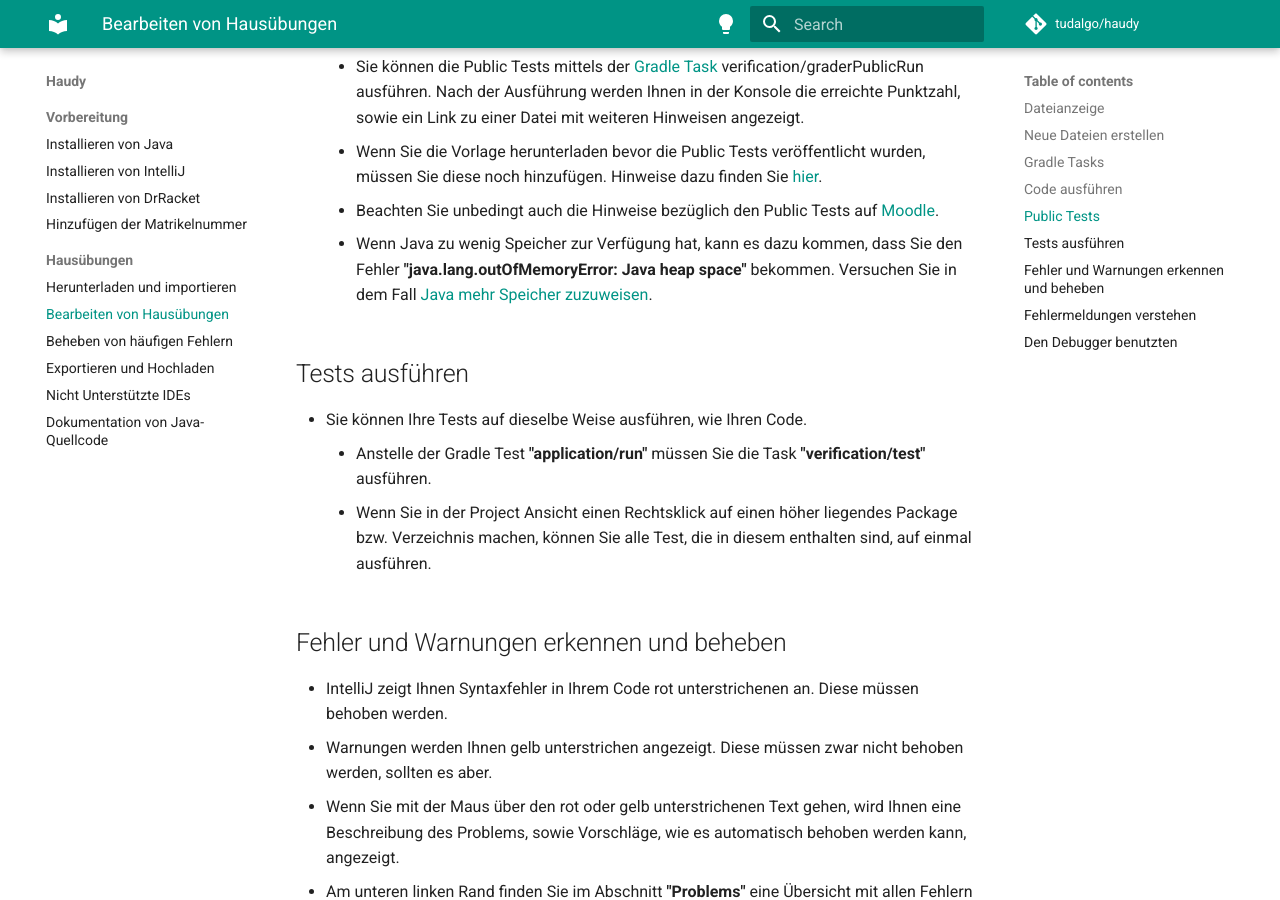
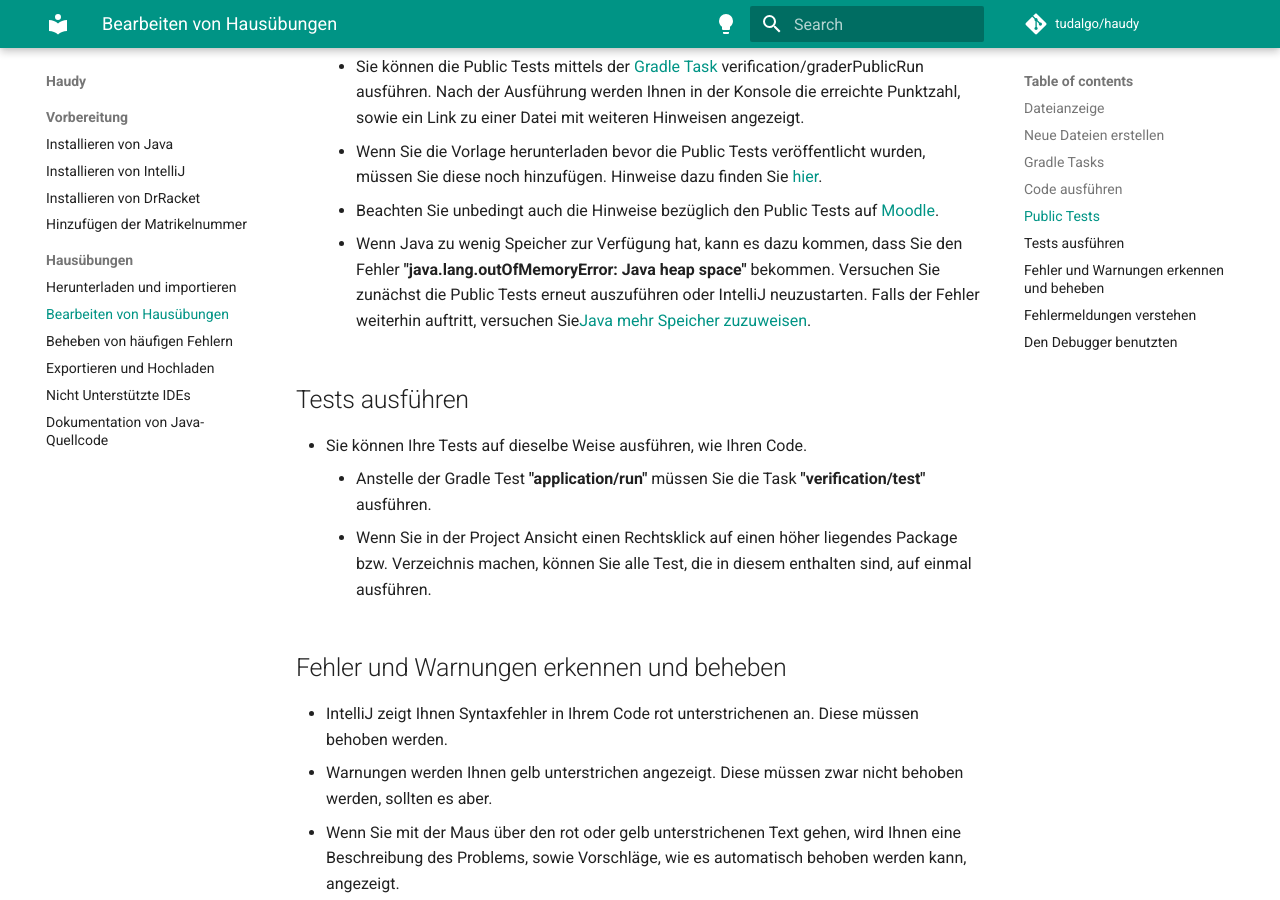
Before and after one commit to tudagrade/wiki, an MkDocs documentation site: the page built from docs/exercises/edit.md, in a window 1280 px wide and 900 px high, scrolled down 1953 px. Built offline with MkDocs 1.6.1 and Material for MkDocs 9.7.7, drawn with Linux system fonts in a browser that asks for light colours; comment, search, counter and statistics services are not loaded.

Commit message:
java heap space error: try restarting ide first

```diff
--- a/docs/exercises/edit.md
+++ b/docs/exercises/edit.md
@@ -45,7 +45,7 @@
     * Sie können die Public Tests mittels der [Gradle Task] verification/graderPublicRun ausführen. Nach der Ausführung werden Ihnen in der Konsole die erreichte Punktzahl, sowie ein Link zu einer Datei mit weiteren Hinweisen angezeigt.
     * Wenn Sie die Vorlage herunterladen bevor die Public Tests veröffentlicht wurden, müssen Sie diese noch hinzufügen. Hinweise dazu finden Sie [hier].
     * Beachten Sie unbedingt auch die Hinweise bezüglich den Public Tests auf [Moodle].
-    * Wenn Java zu wenig Speicher zur Verfügung hat, kann es dazu kommen, dass Sie den Fehler **"java.lang.outOfMemoryError: Java heap space"** bekommen. Versuchen Sie in dem Fall [Java mehr Speicher zuzuweisen].
+    * Wenn Java zu wenig Speicher zur Verfügung hat, kann es dazu kommen, dass Sie den Fehler **"java.lang.outOfMemoryError: Java heap space"** bekommen. Versuchen Sie zunächst die Public Tests erneut auszuführen oder IntelliJ neuzustarten. Falls der Fehler weiterhin auftritt, versuchen Sie[Java mehr Speicher zuzuweisen].
 ## Tests ausführen
 
 * Sie können Ihre Tests auf dieselbe Weise ausführen, wie Ihren Code.
```
Also changed, not shown: docs/exercises/fix-errors.md (+1 -1 lines).
